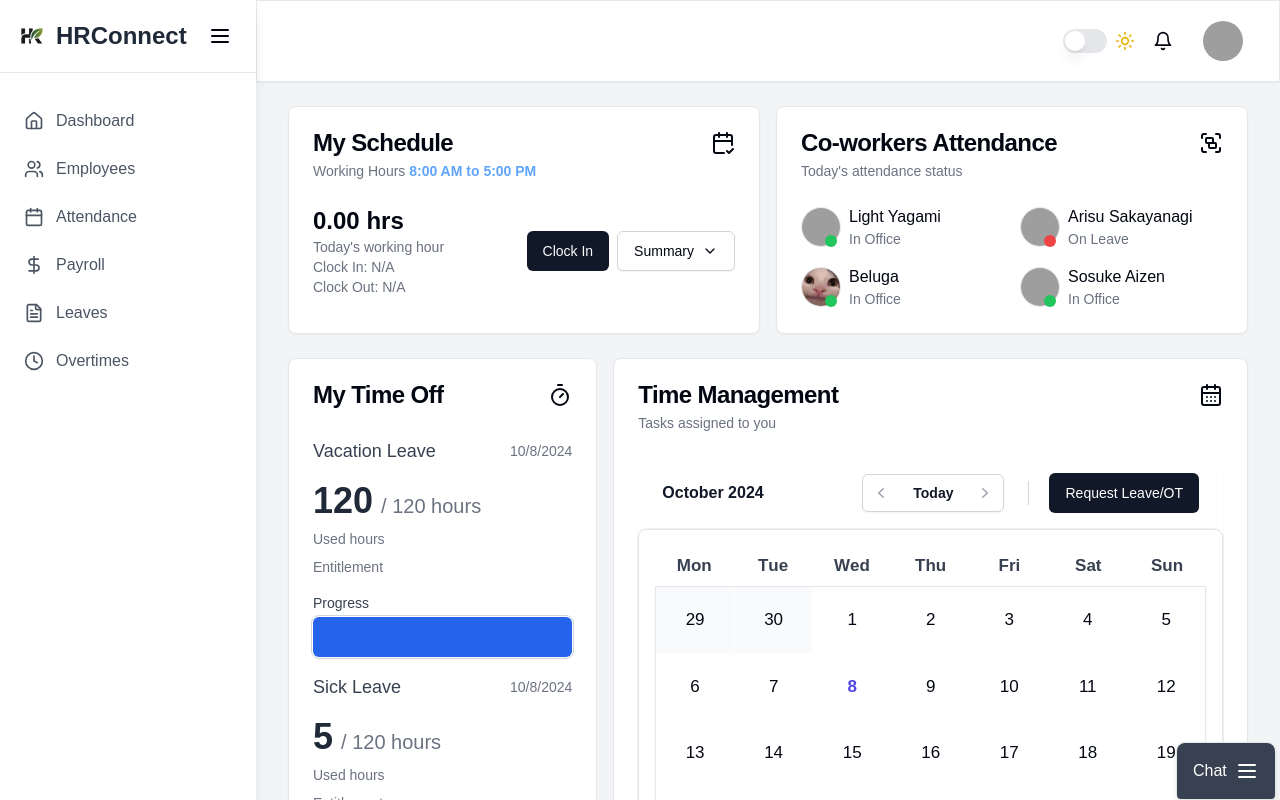
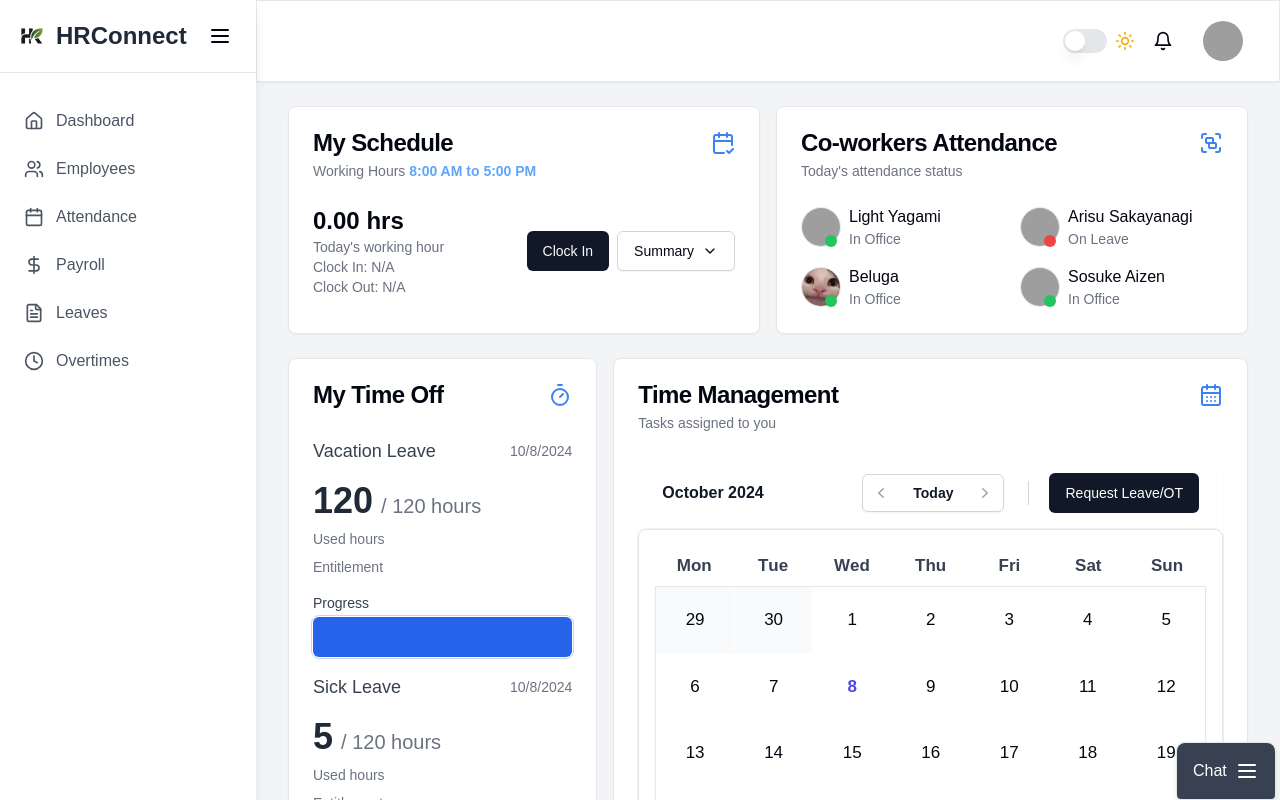
Before and after one commit to jamescasipong/hr-management-system, a Next.js app: page /dashboard in a window 1280 px wide. Shown: the top 800 px of the page. Built offline with nearby package versions, Linux system fonts and the light colour scheme; grey boxes are pictures that could not be loaded.

Commit message:
Update page.tsx

```diff
--- a/src/app/dashboard/page.tsx
+++ b/src/app/dashboard/page.tsx
@@ -459,7 +459,7 @@ export default function Dashboard() {
               <CardHeader>
                 <div className="flex justify-between">
                   <CardTitle>My Schedule</CardTitle>
-                  <CalendarCheck2></CalendarCheck2>
+                  <CalendarCheck2 className="text-blue-500"></CalendarCheck2>
                 </div>
                 <CardDescription>
                   <span className="font-medium t">Working Hours </span>{" "}
@@ -590,7 +590,7 @@ export default function Dashboard() {
               <CardHeader>
                 <div className="flex justify-between">
                   <CardTitle>Co-workers Attendance</CardTitle>
-                  <Group></Group>
+                  <Group className="text-blue-500"></Group>
                 </div>
 
                 <CardDescription>Today's attendance status</CardDescription>
@@ -637,7 +637,7 @@ export default function Dashboard() {
                 <div className="flex justify-between">
                   {" "}
                   <CardTitle>My Time Off</CardTitle>
-                  <Timer></Timer>
+                  <Timer className="text-blue-500"></Timer>
                 </div>
 
                 <CardDescription className="text-[15px] font-medium"></CardDescription>
@@ -698,7 +698,7 @@ export default function Dashboard() {
               <CardHeader>
                 <div className="flex justify-between">
                   <CardTitle>Time Management</CardTitle>
-                  <CalendarDays></CalendarDays>
+                  <CalendarDays className="text-blue-500"></CalendarDays>
                 </div>
                 <CardDescription>Tasks assigned to you</CardDescription>
               </CardHeader>
```
